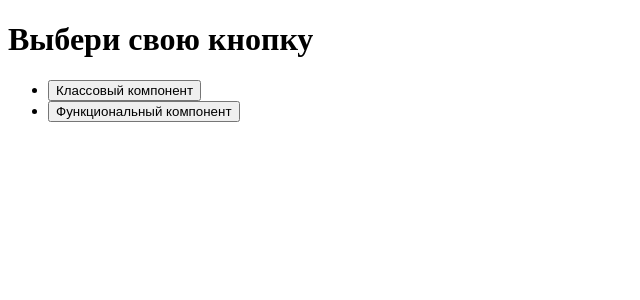
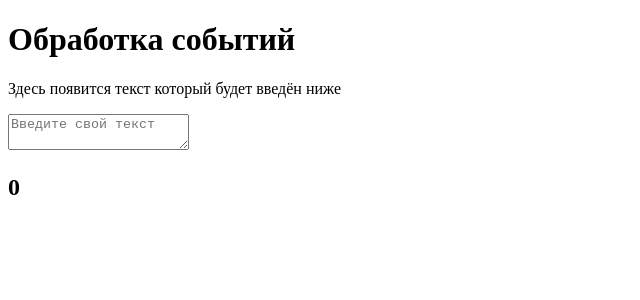
Before and after one commit to Melderey/Creative-homework, a React (Create React App) app: page / in a window 1280 px wide. Shown: the top 300 px of the page, without its empty margins (0-640 px from the left). Built offline with nearby package versions, Linux system fonts and the light colour scheme.

Commit message:
Feat textarea

```diff
--- a/src/components/App.jsx
+++ b/src/components/App.jsx
@@ -1,23 +1,41 @@
-import { useState } from "react";
-import ClassComponent from "./ClassComponent";
-import FunctionComponent from "./FunctionComponent";
+import React from "react";
 
-const App = () => {
-  const [value, setValue] = useState("Выбери свою кнопку");
-  return (
-    <div>
-      <h1>{value}</h1>
-      <ul>
-        <li>
-          <ClassComponent setValue={setValue} />
-        </li>
-        <li>
-          <FunctionComponent setValue={setValue} />
-        </li>
-      </ul>
-      {/* <h3>{value}</h3> */}
-    </div>
-  );
-};
+class App extends React.Component {
+  constructor(props) {
+    super(props);
+    this.state = { counter: 0, text: "" };
+    this.handlerChange = this.handlerChange.bind(this);
+  }
+
+  handlerChange(e) {
+    // console.log("handlerChange");
+    this.setState((state) => ({
+      text: e.target.value,
+    }));
+  }
+
+  render() {
+    const { counter, text } = this.state;
+    return (
+      <div>
+        <h1>Обработка событий</h1>
+        <div>
+          <p>
+            {text ? text : "Здесь появится текст который будет введён ниже"}
+          </p>
+        </div>
+
+        <form>
+          <textarea
+            placeholder="Введите свой текст"
+            onChange={this.handlerChange}
+          ></textarea>
+        </form>
+
+        <h2>{this.state.counter}</h2>
+      </div>
+    );
+  }
+}
 
 export default App;
```
